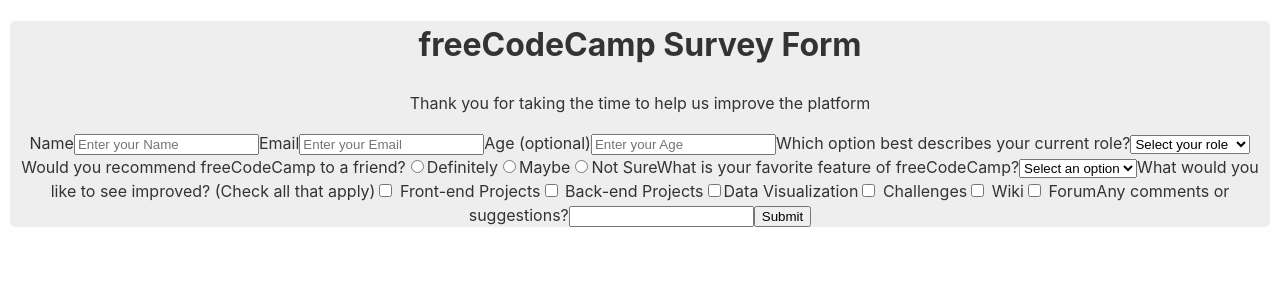
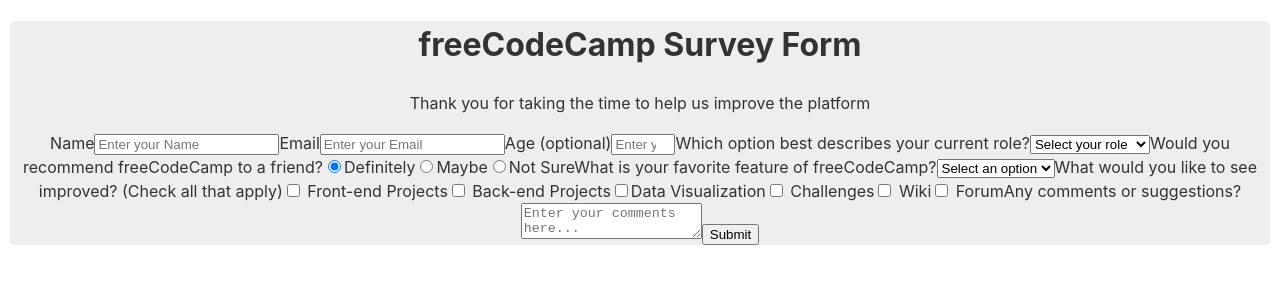
Before and after one commit to Bhavin789/Basic-HTML-CSS, a React (Create React App) app: page /survey in a window 1280 px wide. Shown: the top 300 px of the page. Built offline with nearby package versions, Linux system fonts and the light colour scheme.

Commit message:
HTML: Add appropriate ids and values for the semantics

```diff
--- a/src/pages/SurveyFormPage.tsx
+++ b/src/pages/SurveyFormPage.tsx
@@ -11,17 +11,24 @@
         </p>
 
         <form id="survey-form">
-          <span>Name</span>
-          <input placeholder="Enter your Name" required></input>
+          <span id="name-label">Name</span>
+          <input placeholder="Enter your Name" required id="name" />
 
-          <span>Email</span>
-          <input placeholder="Enter your Email" required></input>
+          <span id="email-label">Email</span>
+          <input placeholder="Enter your Email" required id="email" />
 
-          <span>Age (optional)</span>
-          <input placeholder="Enter your Age" required></input>
+          <span id="number-label">Age (optional)</span>
+          <input
+            placeholder="Enter your Age"
+            required
+            id="number"
+            type="number"
+            min={0}
+            max={100}
+          />
 
           <span>Which option best describes your current role?</span>
-          <select>
+          <select id="dropdown">
             <option>Select your role</option>
             <option>Student</option>
             <option>Full time Job</option>
@@ -31,20 +38,19 @@
           </select>
 
           <span>Would you recommend freeCodeCamp to a friend?</span>
-          {/* <input type="radio"></input> */}
 
-          <label>
-            <input type="radio" name="indoor-outdoor" />
+          <label htmlFor="definitely">
+            <input type="radio" name="recommend" checked />
             Definitely
           </label>
 
-          <label>
-            <input type="radio" name="indoor-outdoor" />
+          <label htmlFor="definitely">
+            <input type="radio" name="recommend" />
             Maybe
           </label>
 
-          <label>
-            <input type="radio" name="indoor-outdoor" />
+          <label htmlFor="definitely">
+            <input type="radio" name="recommend" />
             Not Sure
           </label>
 
@@ -61,37 +67,68 @@
           <span>
             What would you like to see improved? (Check all that apply)
           </span>
-          {/* <input type="radio"></input> */}
 
           <label htmlFor="front-end">
-            <input id="front-end" type="checkbox" name="personality" />{" "}
+            <input
+              id="front-end"
+              value="front-end"
+              type="checkbox"
+              name="improvements"
+            />{" "}
             Front-end Projects
           </label>
 
           <label htmlFor="back-end">
-            <input id="back-end" type="checkbox" name="personality" /> Back-end
-            Projects
+            <input
+              id="back-end"
+              value="back-end"
+              type="checkbox"
+              name="improvements"
+            />{" "}
+            Back-end Projects
           </label>
 
           <label htmlFor="data-visualisation">
-            <input id="data-visualisation" type="checkbox" name="personality" />
+            <input
+              id="data-visualisation"
+              value="back-end"
+              type="checkbox"
+              name="improvements"
+            />
             Data Visualization
           </label>
 
           <label htmlFor="challenges">
-            <input id="challenges" type="checkbox" name="personality" />{" "}
+            <input
+              id="challenges"
+              value="challenges"
+              type="checkbox"
+              name="improvements"
+            />{" "}
             Challenges
           </label>
 
           <label htmlFor="wiki">
-            <input id="wiki" type="checkbox" name="personality" /> Wiki
+            <input id="wiki" value="wiki" type="checkbox" name="improvements" />{" "}
+            Wiki
           </label>
           <label htmlFor="forum">
-            <input id="forum" type="checkbox" name="personality" /> Forum
+            <input
+              id="forum"
+              value="forum"
+              type="checkbox"
+              name="improvements"
+            />{" "}
+            Forum
           </label>
 
           <span>Any comments or suggestions?</span>
-          <input type="textarea" required></input>
+          <textarea
+            id="comments"
+            name="comments"
+            placeholder="Enter your comments here..."
+            required
+          ></textarea>
           <button type="submit">Submit</button>
         </form>
       </div>
```
Also changed, not shown: 1 other file (tests, documents, lock files or other folders).
